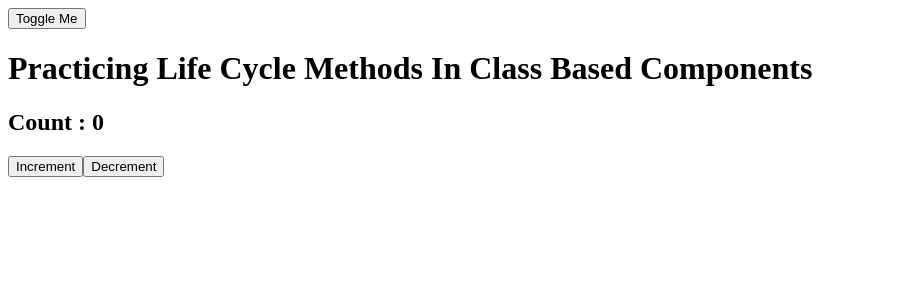
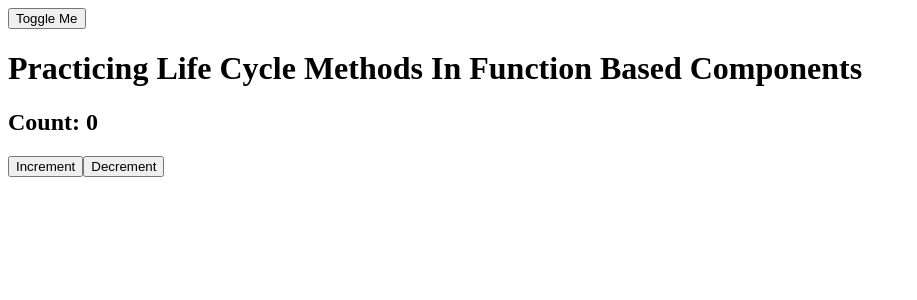
Before and after one commit to iamkeshavSharma19/ReactJSPracticeJuly, a React (Vite) app: page / in a window 1280 px wide. Both pictures are taken after a click on the button "Toggle Me". Shown: the top 300 px of the page, without its empty margins (0-917 px from the left). Built offline with nearby package versions, Linux system fonts and the light colour scheme.

Commit message:
LifeCycleInFBC Practice Own My Own Completed

```diff
--- a/src/App.jsx
+++ b/src/App.jsx
@@ -19,6 +19,7 @@ import UncontrolledFormsByFollowing from "./components/UncontrolledForms/Uncontr
 import UncontrolledFormsPracticeOwnMyOwn from "./components/UncontrolledForms/UncontrolledFormsPracticeOwnMyOwn";
 import LifeCycleInFBCByFollowing from "./components/LifeCycleByFollowing/LifeCycleInFBCByFollowing";
 import LifeCycleInCBCPracticeOwnMyOwn from "./components/LifeMethodsPracticeOwnMyOwn/LifeCycleInCBCPracticeOwnMyOwn";
+import LifeCycleInFBCPracticeOwnMyOwn from "./components/LifeMethodsPracticeOwnMyOwn/LifeCycleInFBCPracticeOwnMyOwn";
 
 const App = () => {
   const [toggle, setToggle] = useState(false);
@@ -32,7 +33,7 @@ const App = () => {
       </TodoContextProvider> */}
       {/* <ControlledForms02ByFollowing /> */}
       <button onClick={handleToggle}>Toggle Me</button>
-      {toggle && <LifeCycleInCBCPracticeOwnMyOwn />}
+      {toggle && <LifeCycleInFBCPracticeOwnMyOwn />}
 
       {/* <LifeCycleInFBCByFollowing /> */}
       {/* <LifeCycleCBCByFollowing /> */}
--- /dev/null
+++ b/src/components/LifeMethodsPracticeOwnMyOwn/LifeCycleInFBCPracticeOwnMyOwn.jsx
@@ -0,0 +1,46 @@
+import React, { useState, useEffect, useRef } from "react";
+
+const LifeCycleInFBCPracticeOwnMyOwn = () => {
+  const [count, setCount] = useState(0);
+  const initialRender = useRef(true);
+  let intervalId = undefined;
+
+  useEffect(() => {
+    console.log("componentDidMount");
+    intervalId = setInterval(() => {
+      console.log("API Calling");
+    }, 2000);
+
+    return () => {
+      clearInterval(intervalId);
+      console.log("componentWillUnmount And API Calling Stopped");
+    };
+  }, []);
+
+  useEffect(() => {
+    if (initialRender.current) {
+      initialRender.current = false;
+      return;
+    }
+    console.log("ComponentDidUpdate");
+  }, [count]);
+
+  return (
+    <div>
+      <h1>Practicing Life Cycle Methods In Function Based Components</h1>
+      <h2>Count: {count}</h2>
+      <button onClick={() => setCount((prev) => prev + 1)}>Increment</button>
+      <button
+        onClick={() =>
+          setCount((prev) => {
+            return prev === 0 ? 0 : prev - 1;
+          })
+        }
+      >
+        Decrement
+      </button>
+    </div>
+  );
+};
+
+export default LifeCycleInFBCPracticeOwnMyOwn;
```
